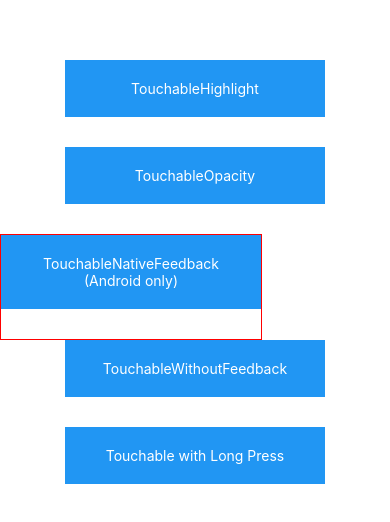
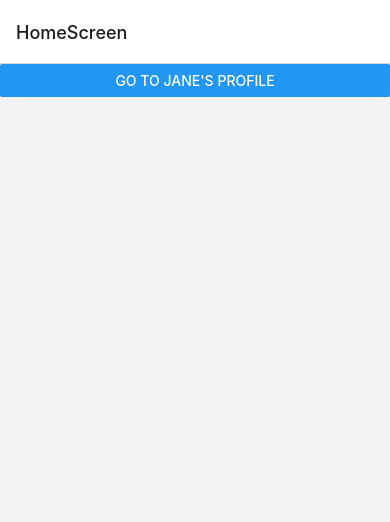
Before and after one commit to Hussain-hamim/Taskly, a React Native app: screen /HomeScreen in a window 390 px wide. Shown: the top 522 px of the page. Built offline with nearby package versions, Linux system fonts and the light colour scheme.

Commit message:
setup a basic react navigation

```diff
--- a/App.js
+++ b/App.js
@@ -1,86 +1,27 @@
-import React, { Component } from "react";
-import {
-  Alert,
-  Platform,
-  StyleSheet,
-  Text,
-  TouchableHighlight,
-  TouchableOpacity,
-  TouchableNativeFeedback,
-  TouchableWithoutFeedback,
-  View,
-} from "react-native";
+import { NavigationContainer } from "@react-navigation/native";
+import { createNativeStackNavigator } from "@react-navigation/native-stack";
+import React from "react";
+import Hello from "./components/Hello";
+import PercentageDimensionsBasics from "./components/UI";
 
-export default class Touchables extends Component {
-  _onPressButton() {
-    Alert.alert("You tapped the button!");
-  }
+import HomeScreen from "./components/HomeScreen";
+import Profile from "./components/Profile";
 
-  _onLongPressButton() {
-    Alert.alert("You long-pressed the button!");
-  }
+const Stack = createNativeStackNavigator();
 
-  render() {
-    return (
-      <View style={styles.container}>
-        <TouchableHighlight onPress={this._onPressButton} underlayColor="white">
-          <View style={styles.button}>
-            <Text style={styles.buttonText}>TouchableHighlight</Text>
-          </View>
-        </TouchableHighlight>
-        <TouchableOpacity onPress={this._onPressButton}>
-          <View style={styles.button}>
-            <Text style={styles.buttonText}>TouchableOpacity</Text>
-          </View>
-        </TouchableOpacity>
-        <TouchableNativeFeedback
-          onPress={this._onPressButton}
-          background={
-            Platform.OS === "android"
-              ? TouchableNativeFeedback.SelectableBackground()
-              : undefined
-          }
-        >
-          <View style={styles.button}>
-            <Text style={styles.buttonText}>
-              TouchableNativeFeedback{" "}
-              {Platform.OS !== "android" ? "(Android only)" : ""}
-            </Text>
-          </View>
-        </TouchableNativeFeedback>
-        <TouchableWithoutFeedback onPress={this._onPressButton}>
-          <View style={styles.button}>
-            <Text style={styles.buttonText}>TouchableWithoutFeedback</Text>
-          </View>
-        </TouchableWithoutFeedback>
-        <TouchableHighlight
-          onPress={this._onPressButton}
-          onLongPress={this._onLongPressButton}
-          underlayColor="white"
-        >
-          <View style={styles.button}>
-            <Text style={styles.buttonText}>Touchable with Long Press</Text>
-          </View>
-        </TouchableHighlight>
-      </View>
-    );
-  }
-}
+const App = () => {
+  return (
+    <NavigationContainer>
+      <Stack.Navigator initialRouteName="HomeScreen">
+        <Stack.Screen
+          name="HomeScreen"
+          component={HomeScreen}
+          options={{ title: "HomeScreen" }}
+        />
+        <Stack.Screen name="Profile" component={Profile} />
+      </Stack.Navigator>
+    </NavigationContainer>
+  );
+};
 
-const styles = StyleSheet.create({
-  container: {
-    paddingTop: 60,
-    alignItems: "center",
-  },
-  button: {
-    marginBottom: 30,
-    width: 260,
-    alignItems: "center",
-    backgroundColor: "#2196F3",
-  },
-  buttonText: {
-    textAlign: "center",
-    padding: 20,
-    color: "white",
-  },
-});
+export default App;
--- /dev/null
+++ b/components/HomeScreen.js
@@ -0,0 +1,15 @@
+import { Button, Text } from "react-native";
+
+const HomeScreen = ({ navigation }) => {
+  return (
+    <Button
+      title="Go to Jane's profile"
+      onPress={() => navigation.navigate("Profile", { name: "Jane" })}
+    />
+  );
+};
+const ProfileScreen = ({ navigation, route }) => {
+  return <Text>This is {route.params.name} s profile</Text>;
+};
+
+export default HomeScreen;
--- /dev/null
+++ b/components/Profile.js
@@ -0,0 +1,15 @@
+import { Button, Text } from "react-native";
+
+const Profile = ({ navigation }) => {
+  return (
+    <Button
+      title="Go to Jane's profile"
+      onPress={() => navigation.navigate("HomeScreen", { name: "Jane" })}
+    />
+  );
+};
+const ProfileScreen = ({ navigation, route }) => {
+  return <Text>This is {route.params.name} s profile</Text>;
+};
+
+export default Profile;
```
